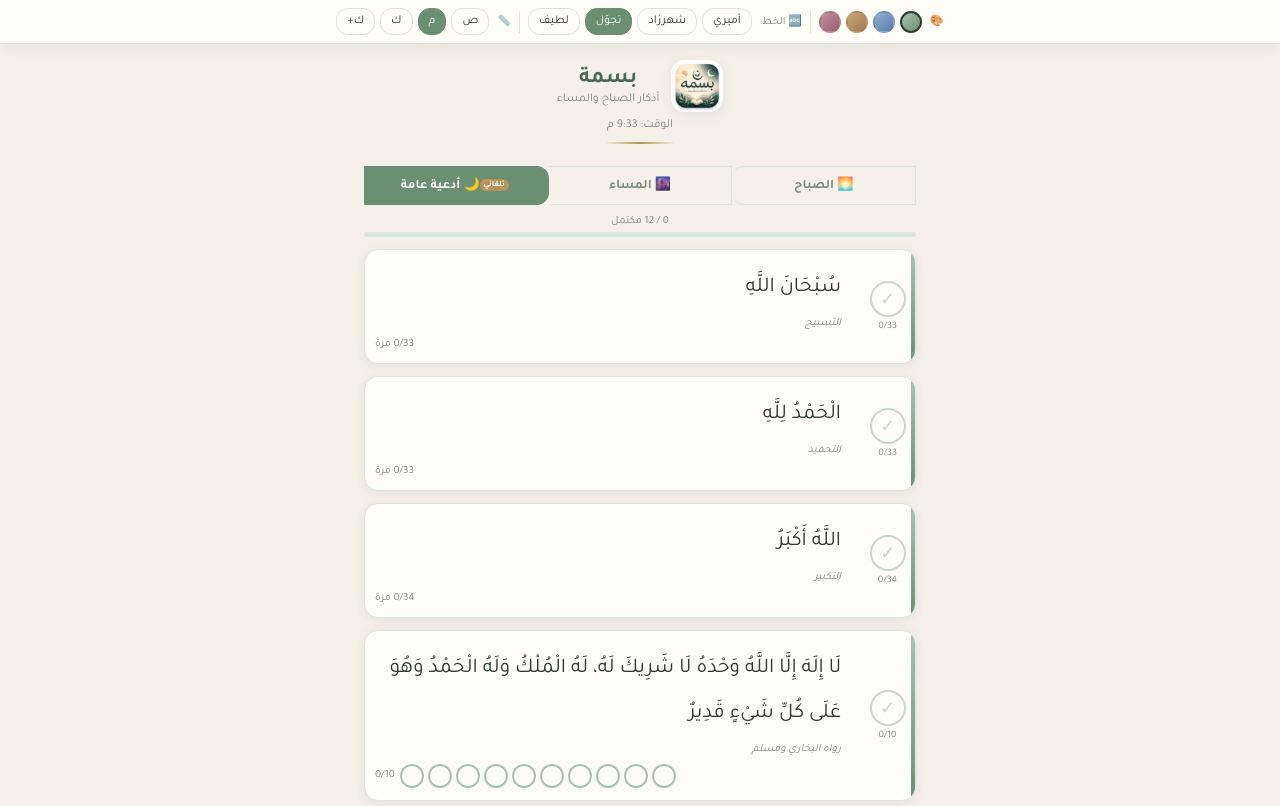
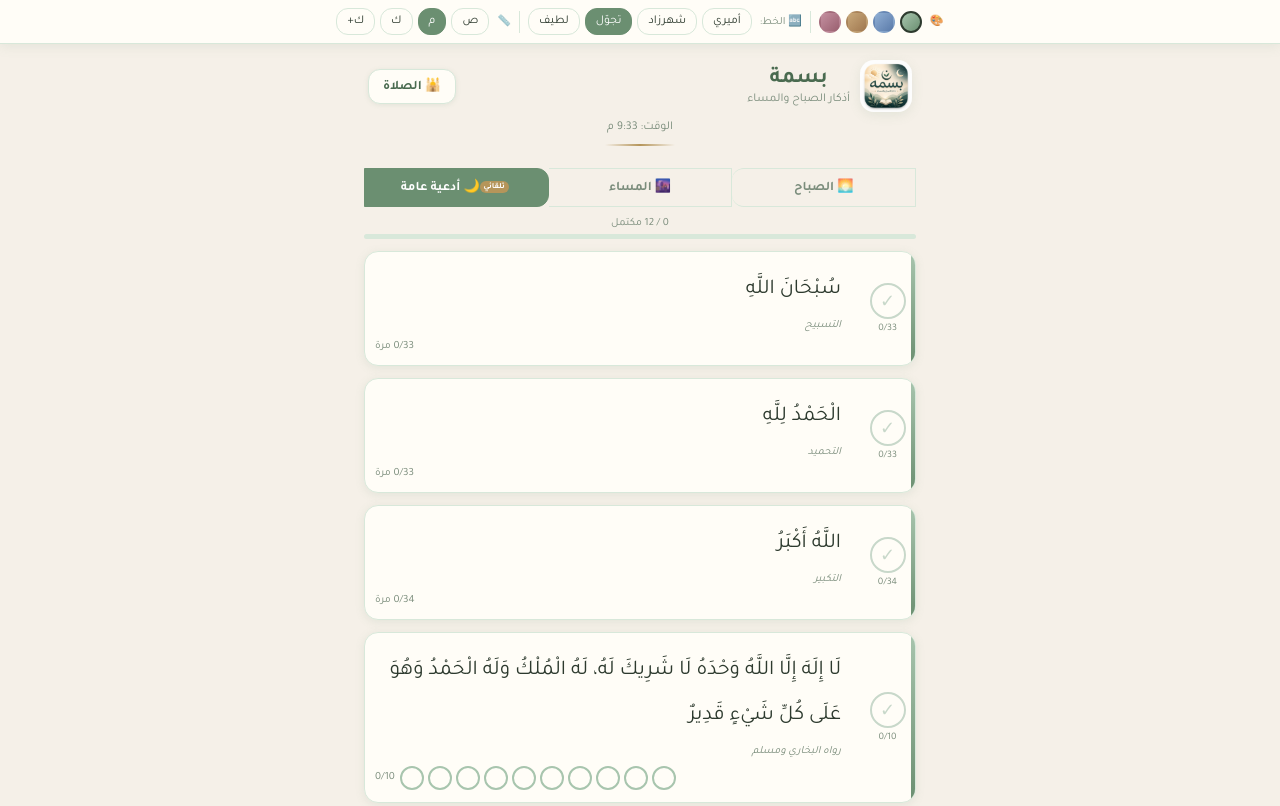
Before and after one commit to hyr55cc/BASMAH, a plain HTML site: page index.html in a window 1280 px wide. Shown: the top 806 px of the page. Drawn offline with Linux system fonts and the light colour scheme; no server answers; a web font is replaced by a local one.

Commit message:
Add files via upload

```diff
--- a/index.html
+++ b/index.html
@@ -176,12 +176,17 @@ body{font-family:var(--ui-font);background:var(--bg);color:var(--text);min-heigh
 
 <!-- HEADER -->
 <div class="header">
-  <div class="logo-wrap">
-    <img src="favicon.png" alt="بسمة" class="logo-img">
-    <div>
-      <div class="logo-text">بسمة</div>
-      <div class="logo-sub">أذكار الصباح والمساء</div>
+  <div style="display:flex;align-items:center;justify-content:space-between;max-width:552px;margin:0 auto 8px;width:100%;padding:0 4px">
+    <div style="display:flex;align-items:center;gap:10px">
+      <img src="favicon.png" alt="بسمة" class="logo-img">
+      <div>
+        <div class="logo-text">بسمة</div>
+        <div class="logo-sub">أذكار الصباح والمساء</div>
+      </div>
     </div>
+    <a href="prayer.html" style="display:flex;align-items:center;gap:5px;padding:7px 14px;border-radius:12px;border:1.5px solid var(--border);background:var(--card);color:var(--accent-dark);font-family:var(--ui-font);font-size:13px;font-weight:600;text-decoration:none;box-shadow:0 1px 5px var(--shadow)">
+      🕌 الصلاة
+    </a>
   </div>
   <div class="time-display" id="timeDisplay"></div>
   <div class="divider"></div>
```
